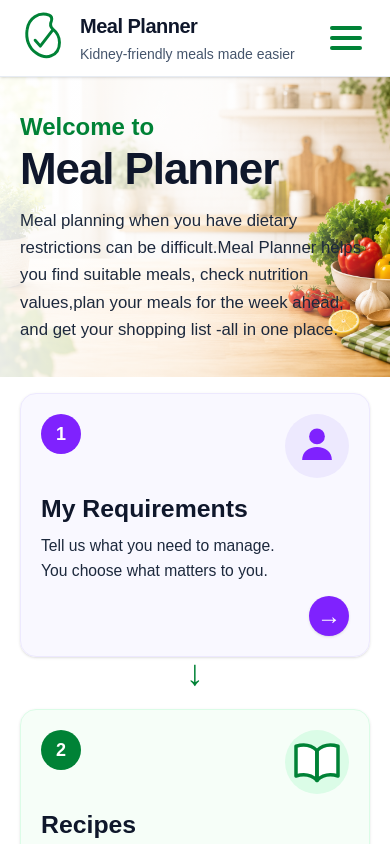
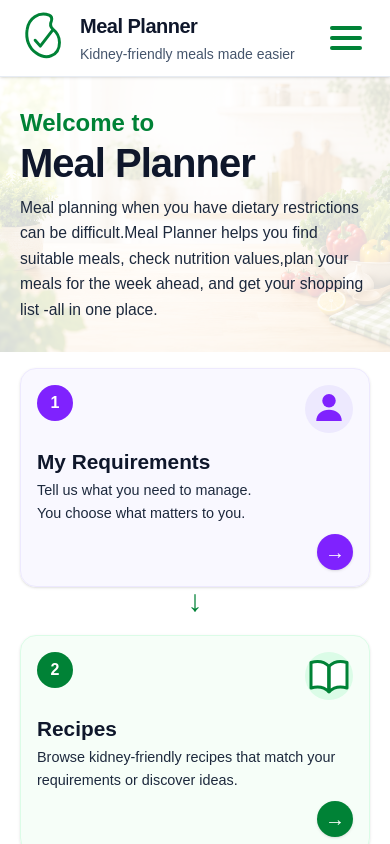
Before and after one commit to rj-jonesatlivedotcom/meal-planner, a Next.js app: page / in a window 390 px wide. Shown: the top 844 px of the page. Built offline with nearby package versions, Linux system fonts and the light colour scheme.

Commit message:
further mobile homepage adjustments

```diff
--- a/app/page.tsx
+++ b/app/page.tsx
@@ -160,19 +160,19 @@ export default function Home() {
           backgroundImage: "url('/images/background.png')",
         }}
       >
-        <div className="absolute inset-0 bg-gradient-to-r from-white/90 via-white/65 to-transparent md:from-white/45 md:via-white/25 md:to-transparent" />
+        <div className="absolute inset-0 bg-white/85 md:bg-gradient-to-r md:from-white/45 md:via-white/25 md:to-transparent" />
 
-        <div className="relative z-10 mx-auto flex min-h-[300px] max-w-[1400px] items-center px-5 py-6 sm:px-10 md:min-h-[295px] md:px-12 md:py-6 lg:px-16">
+        <div className="relative z-10 mx-auto flex min-h-[275px] max-w-[1400px] items-center px-5 py-5 sm:px-10 md:min-h-[295px] md:px-12 md:py-6 lg:px-16">
           <div className="w-full max-w-[700px]">
             <p className="text-2xl font-bold text-green-700 sm:text-3xl">
               Welcome to
             </p>
 
-            <h1 className="mt-1 text-[2.75rem] font-extrabold leading-none tracking-tight text-slate-900 sm:text-5xl md:text-[4.25rem]">
+            <h1 className="mt-1 text-[2.5rem] font-extrabold leading-none tracking-tight text-slate-900 sm:text-5xl md:text-[4.25rem]">
               Meal Planner
             </h1>
 
-            <p className="mt-4 max-w-[720px] text-[1.05rem] leading-relaxed text-slate-800 sm:text-xl md:text-[1.1rem]">
+            <p className="mt-3 max-w-[720px] text-[0.98rem] leading-relaxed text-slate-800 sm:text-xl md:mt-4 md:text-[1.1rem]">
               Meal planning when you have dietary restrictions can be difficult.
               <br className="hidden md:block" />
               Meal Planner helps you find suitable meals, check nutrition values,
@@ -192,33 +192,33 @@ export default function Home() {
             <div key={step.title} className="relative">
               <Link
                 href={step.href}
-                className={`group flex h-auto min-h-[185px] w-full flex-col rounded-2xl border px-5 py-5 shadow-sm transition hover:-translate-y-0.5 hover:shadow-md sm:min-h-[195px] sm:px-7 md:h-full md:min-h-[225px] md:px-5 md:py-6 lg:px-6 xl:min-h-[235px] ${step.cardClass}`}
+                className={`group flex h-auto min-h-[150px] w-full flex-col rounded-2xl border px-4 py-4 shadow-sm transition hover:-translate-y-0.5 hover:shadow-md sm:min-h-[165px] sm:px-6 md:h-full md:min-h-[225px] md:px-5 md:py-6 lg:px-6 xl:min-h-[235px] ${step.cardClass}`}
               >
                 <div className="flex items-start justify-between">
                   <span
-                    className={`flex h-10 w-10 items-center justify-center rounded-full text-lg font-bold text-white ${step.numberClass}`}
+                    className={`flex h-9 w-9 items-center justify-center rounded-full text-base font-bold text-white ${step.numberClass}`}
                   >
                     {step.number}
                   </span>
 
                   <div
-                    className={`flex h-16 w-16 items-center justify-center rounded-full md:h-20 md:w-20 ${step.iconClass}`}
+                    className={`flex h-12 w-12 items-center justify-center rounded-full md:h-20 md:w-20 ${step.iconClass}`}
                   >
                     {step.icon}
                   </div>
                 </div>
 
                 <div className="mt-4 flex flex-1 flex-col">
-                  <h2 className="text-[1.55rem] font-bold leading-tight text-slate-900 md:text-[1.3rem] lg:text-[1.45rem]">
+                  <h2 className="text-[1.3rem] font-bold leading-tight text-slate-900 md:text-[1.3rem] lg:text-[1.45rem]">
                     {step.title}
                   </h2>
 
-                  <p className="mt-2 text-[0.98rem] leading-relaxed text-slate-800 md:text-[0.9rem] lg:text-[0.95rem]">
+                  <p className="mt-1 text-[0.9rem] leading-relaxed text-slate-800 md:mt-2 md:text-[0.9rem] lg:text-[0.95rem]">
                     {step.description}
                   </p>
 
                   <div
-                    className={`mt-3 flex h-10 w-10 items-center justify-center self-end rounded-full text-2xl font-semibold leading-none text-white shadow-sm transition group-hover:translate-x-1 md:mt-auto ${step.arrowClass}`}
+                    className={`mt-2 flex h-9 w-9 items-center justify-center self-end rounded-full text-xl font-semibold leading-none text-white shadow-sm transition group-hover:translate-x-1 md:mt-auto md:h-10 md:w-10 md:text-2xl ${step.arrowClass}`}
                     aria-hidden="true"
                   >
                     →
@@ -237,7 +237,7 @@ export default function Home() {
 
               {index < steps.length - 1 && (
                 <div
-                  className="flex h-8 items-center justify-center text-4xl font-bold leading-none text-green-700 sm:h-8 md:hidden"
+                  className="flex h-7 items-center justify-center text-3xl font-bold leading-none text-green-700 sm:h-8 md:hidden"
                   aria-hidden="true"
                 >
                   ↓
```
